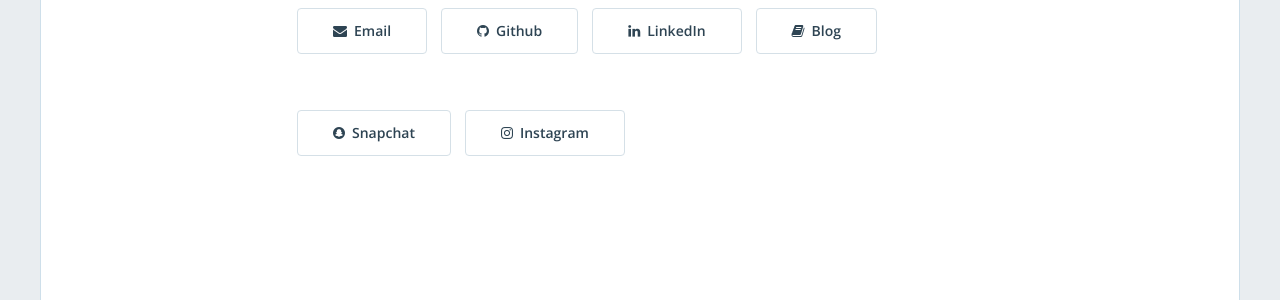
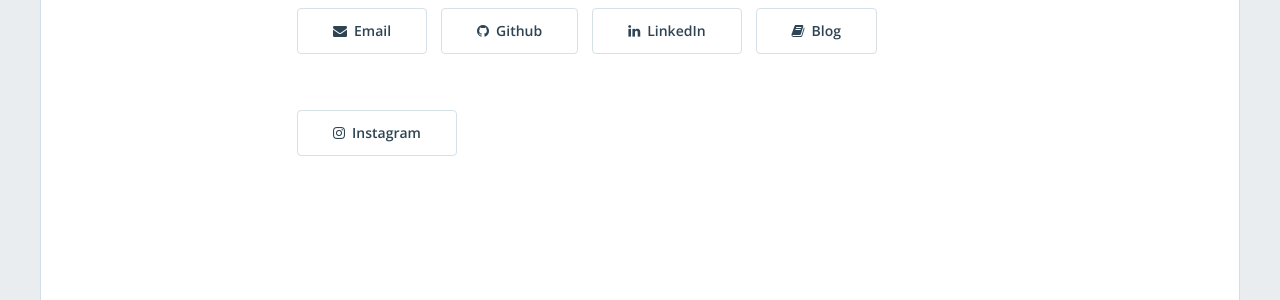
Before and after one commit to jeansung/jeansung.github.io, a Jekyll site: the page built from index.html, in a window 1280 px wide and 1164 px high. Shown: the part 375-675 px from the top of the window. Built offline with Jekyll 4.4.1, drawn with Linux system fonts in a browser that asks for light colours; nearby versions of some CDN libraries; the list of posts is cut into pages by our own code.

Commit message:
removed snap

```diff
--- a/_data/global.yml
+++ b/_data/global.yml
@@ -8,7 +8,6 @@ github: 'jeansung'
 linkedin: 'jeansung'
 instagram: 'jeansung94'
 email: 'jeansung94@gmail.com'
-snapchat: 'jeanypi'
 blog: 'jeansung.github.io/blog/'
 
 # Admin Settings
--- a/_includes/home-hero.html
+++ b/_includes/home-hero.html
@@ -31,9 +31,6 @@
             {% if site.data.global.blog != '' %}
               <a href="https://{{ site.data.global.blog }}"><button class="btn btn-default btn-md"><i class="fa fa-book fa-md"></i>Blog</button></a>
             {% endif %}
-            {% if site.data.global.snapchat != '' %}
-              <a href="https://snapchat.com/add/{{ site.data.global.snapchat }}"><button class="btn btn-default btn-md"><i class="fa fa-snapchat fa-md"></i>Snapchat</button></a>
-            {% endif %}
             {% if site.data.global.instagram != '' %}
               <a href="https://instagram.com/in/{{ site.data.global.instagram }}"><button class="btn btn-default btn-md"><i class="fa fa-instagram fa-md"></i>Instagram</button></a>
             {% endif %}
```
